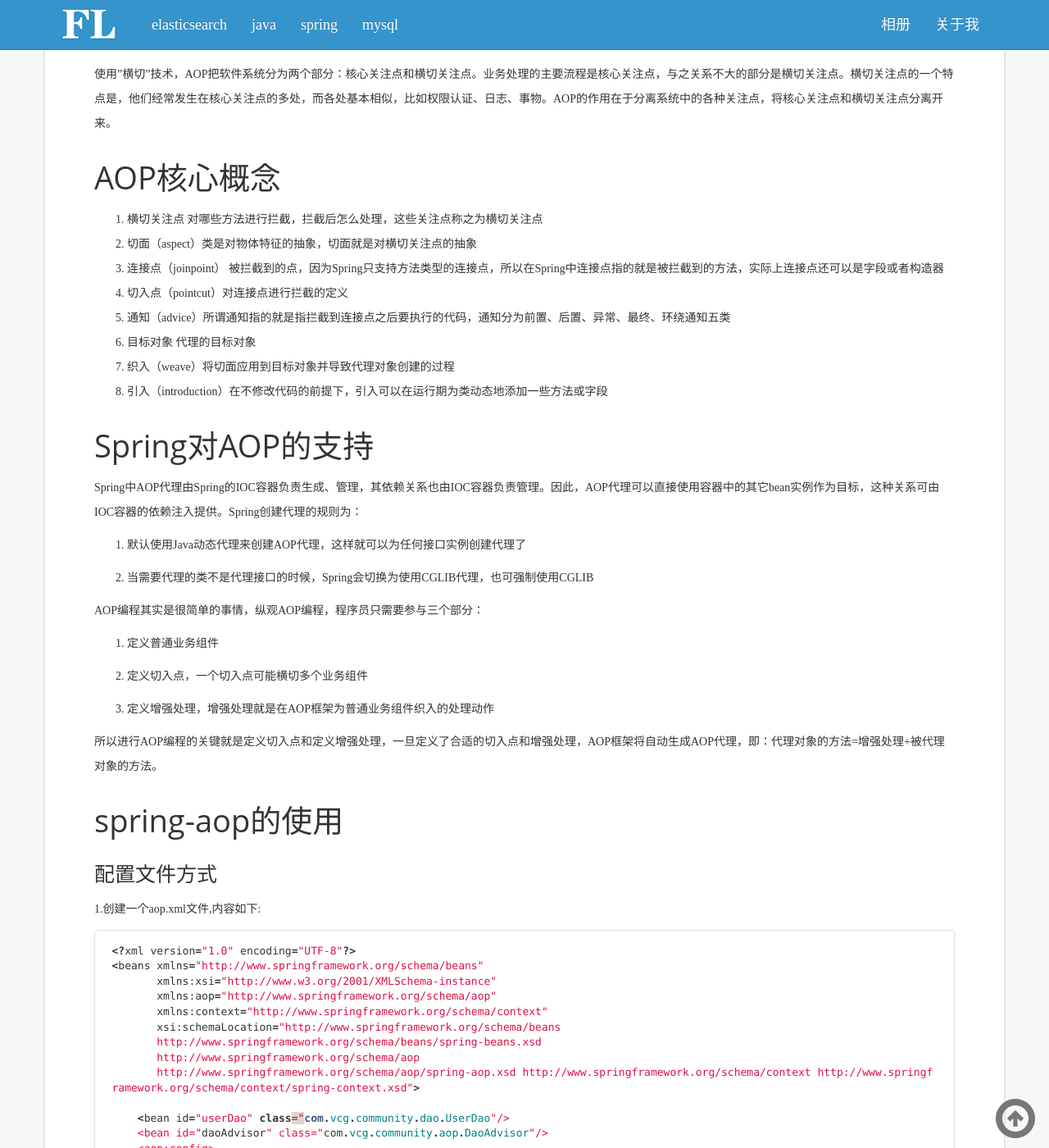
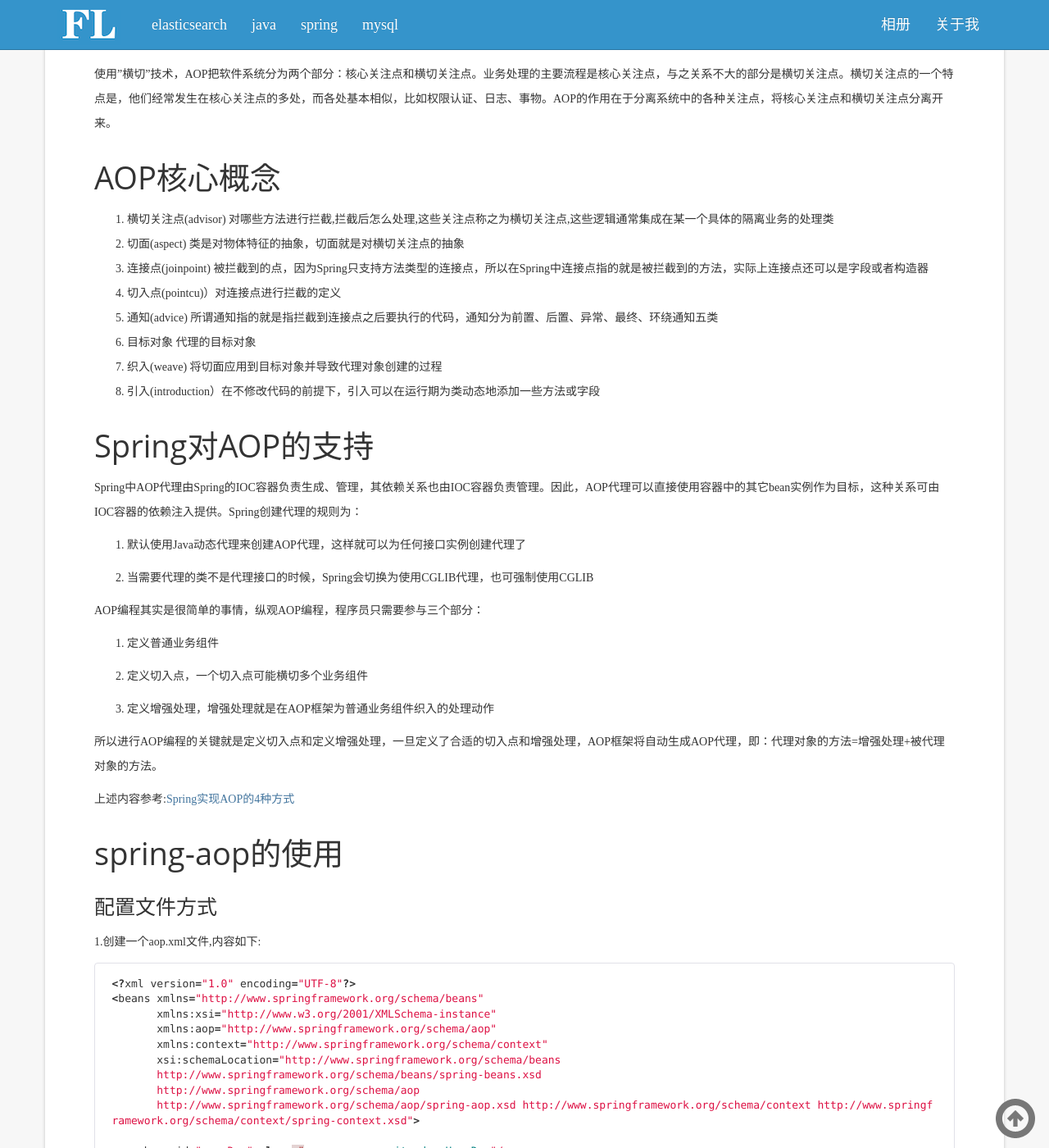
Before and after one commit to chcchccch/felayman.github.io, a Jekyll site: the page built from _posts/spring/2015-05-25-spring-aop使用以及源码分析.md, in a window 1280 px wide and 1400 px high, scrolled down 521 px. Shown: the whole window at 82% size. Built offline with Jekyll 4.4.1, drawn with Linux system fonts in a browser that asks for light colours; comment, search, counter and statistics services are not loaded.

```diff
--- a/_posts/spring/2015-05-25-spring-aop使用以及源码分析.md
+++ b/_posts/spring/2015-05-25-spring-aop使用以及源码分析.md
@@ -18,14 +18,14 @@
 
 
 # AOP核心概念
-1. 横切关注点  对哪些方法进行拦截，拦截后怎么处理，这些关注点称之为横切关注点
-2. 切面（aspect）类是对物体特征的抽象，切面就是对横切关注点的抽象
-3. 连接点（joinpoint） 被拦截到的点，因为Spring只支持方法类型的连接点，所以在Spring中连接点指的就是被拦截到的方法，实际上连接点还可以是字段或者构造器
-4. 切入点（pointcut）对连接点进行拦截的定义
-5. 通知（advice）所谓通知指的就是指拦截到连接点之后要执行的代码，通知分为前置、后置、异常、最终、环绕通知五类
+1. 横切关注点(advisor)  对哪些方法进行拦截,拦截后怎么处理,这些关注点称之为横切关注点,这些逻辑通常集成在某一个具体的隔离业务的处理类
+2. 切面(aspect) 类是对物体特征的抽象，切面就是对横切关注点的抽象
+3. 连接点(joinpoint)  被拦截到的点，因为Spring只支持方法类型的连接点，所以在Spring中连接点指的就是被拦截到的方法，实际上连接点还可以是字段或者构造器
+4. 切入点(pointcu)）对连接点进行拦截的定义
+5. 通知(advice) 所谓通知指的就是指拦截到连接点之后要执行的代码，通知分为前置、后置、异常、最终、环绕通知五类
 6. 目标对象 代理的目标对象
-7. 织入（weave）将切面应用到目标对象并导致代理对象创建的过程
-8. 引入（introduction）在不修改代码的前提下，引入可以在运行期为类动态地添加一些方法或字段
+7. 织入(weave) 将切面应用到目标对象并导致代理对象创建的过程
+8. 引入(introduction）在不修改代码的前提下，引入可以在运行期为类动态地添加一些方法或字段
 
 # Spring对AOP的支持
 
@@ -44,6 +44,8 @@
 3. 定义增强处理，增强处理就是在AOP框架为普通业务组件织入的处理动作
 
 所以进行AOP编程的关键就是定义切入点和定义增强处理，一旦定义了合适的切入点和增强处理，AOP框架将自动生成AOP代理，即：代理对象的方法=增强处理+被代理对象的方法。
+
+上述内容参考:[Spring实现AOP的4种方式](http://blog.csdn.net/udbnny/article/details/5870076)
 
 # spring-aop的使用
 
```
Also changed, not shown: _posts/java/2017-05-19-spring-beans注入原理.md (added, +203 -0 lines), _posts/spring/2015-05-15-深入java学习的几个网站.md (+1 -0 lines).
